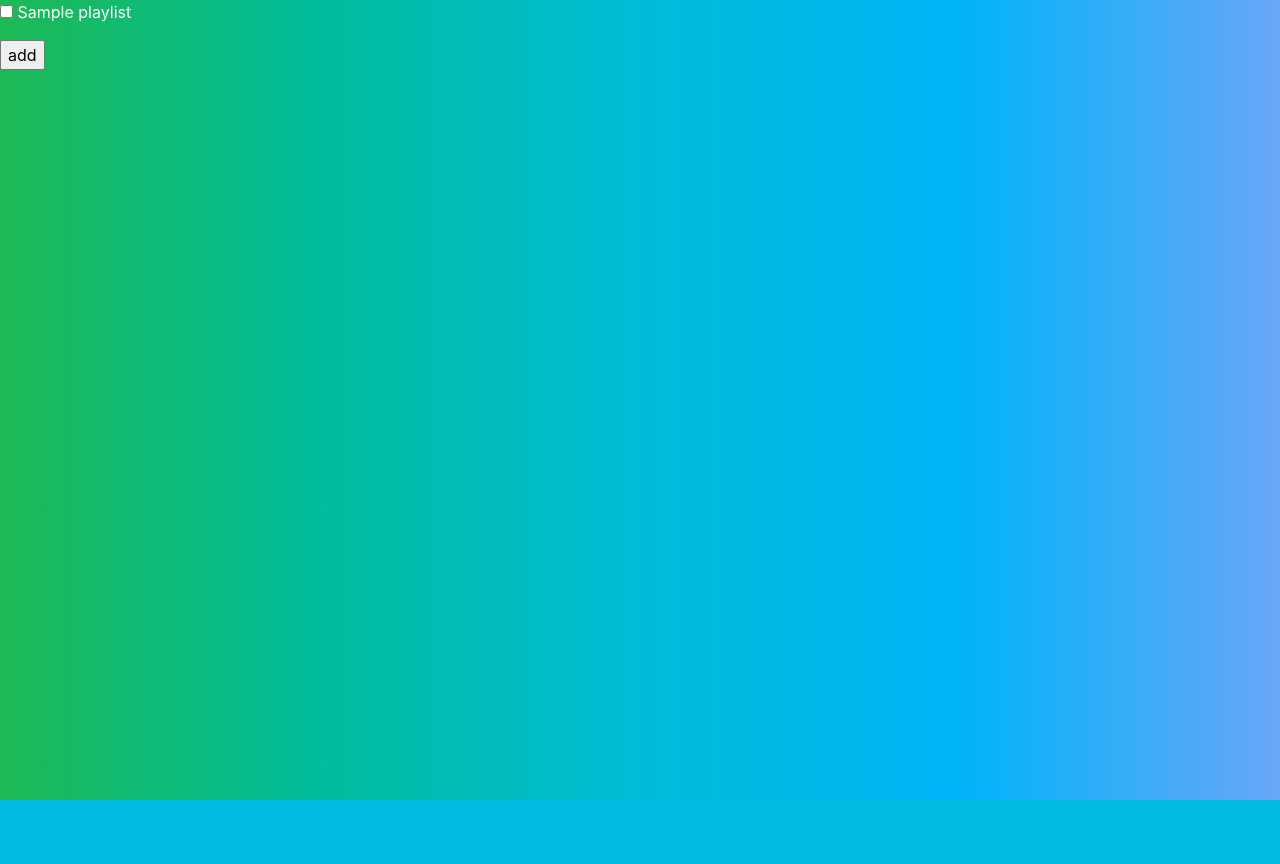
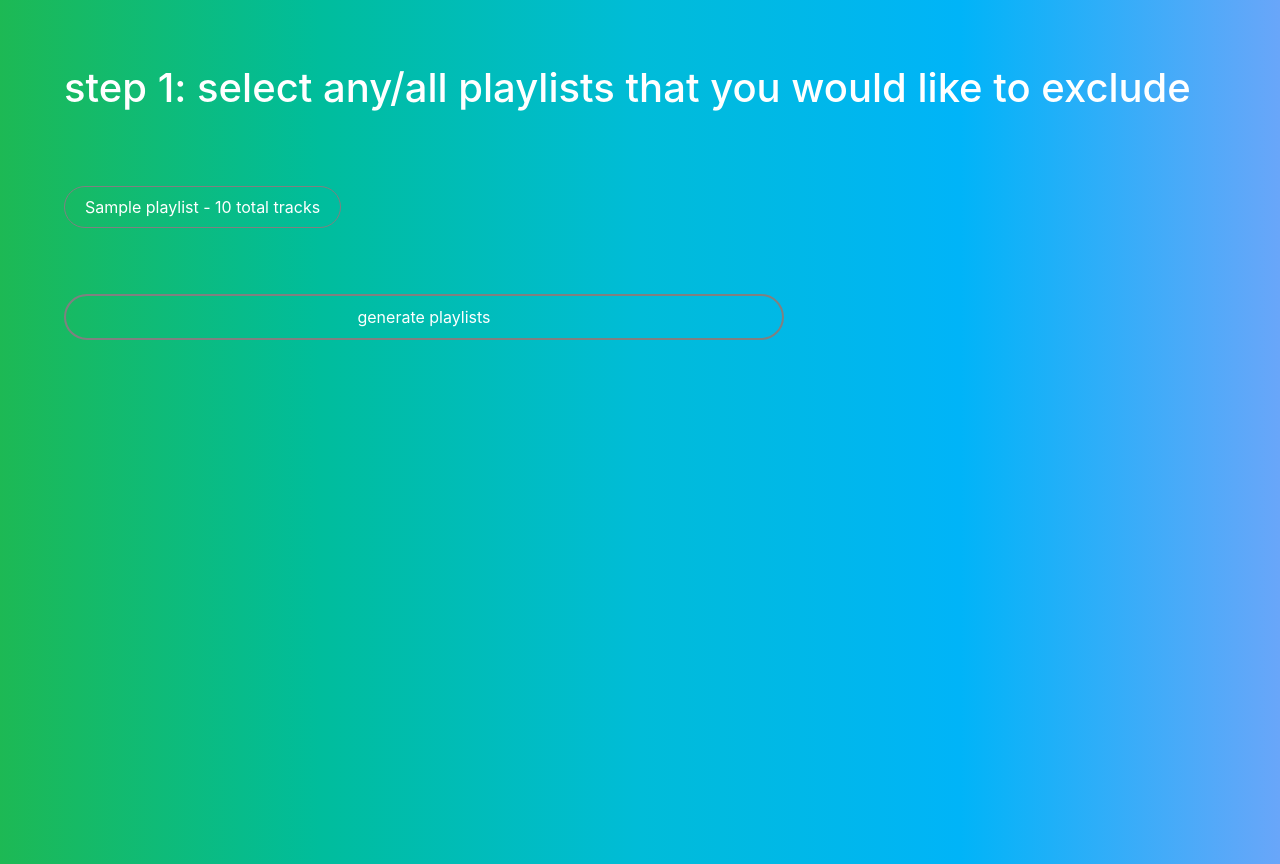
Before and after one commit to erichunzeker/monthly, a Flask app: template templates/loading.html in a window 1280 px wide. Before the commit the page ends 800 px from the top, so only its background shows below. Run offline with Flask 2, Linux system fonts and the light colour scheme; the template is opened without the code that fills it: most values are stand-ins (such as "Sample title", 1, 10 or a date in 2020); some libraries are stand-ins or nearby versions.

Commit message:
styled menu html

```diff
--- a/app.py
+++ b/app.py
@@ -45,6 +45,10 @@ def login():
 	auth_url = f'{API_BASE}/authorize?client_id={CLI_ID}&response_type=code&redirect_uri={REDIRECT_URI}&scope={SCOPE}&show_dialog={SHOW_DIALOG}'
 	return redirect(auth_url)
 
+@app.route('/apple/')
+def apple():
+	return render_template("apple.html")
+
 
 @app.route('/api_callback')
 def api_callback():
@@ -83,8 +87,8 @@ def register():
 		else:
 			ignore = []
 
-		monthly = parse_playlists(ignore)
-		return render_template('complete.html', monthly=monthly)
+		results = parse_playlists(ignore)
+		return render_template('complete.html', playlists=results)
 	return render_template('complete.html', error=error)
 
 
--- a/static/styles.css
+++ b/static/styles.css
@@ -1,5 +1,10 @@
+html {
+  height: 100%;
+}
 body {
   margin: 0;
+  min-height: 100%;
+
   background-repeat: no-repeat;
   background-attachment: fixed;
   background-image: linear-gradient(to right, #1db954, #00bd9c, #00bcd8, #00b4f8, #69a6f9);
@@ -10,8 +15,19 @@ body {
   -moz-osx-font-smoothing: grayscale;
 
 }
+
+h1 {
+  color: white;
+  font-family: -apple-system, BlinkMacSystemFont, "Segoe UI", "Roboto", "Oxygen",
+    "Ubuntu", "Cantarell", "Fira Sans", "Droid Sans", "Helvetica Neue",
+    sans-serif;
+  -webkit-font-smoothing: antialiased;
+  -moz-osx-font-smoothing: grayscale;
+  margin: 5%;
+}
+
 .App-header {
-  min-height: 100vh;
+  vertical-align: middle;
   display: flex;
   flex-direction: column;
   align-items: center;
@@ -27,6 +43,7 @@ body {
 }
 
 #spotify-link {
+  min-width: 720px;
   width: 50%;
   align-items: center;
   justify-content: left;
@@ -70,9 +87,14 @@ a:hover {
   transition: 1.0s;
 }
 
+.form-menu {
+  margin: 5%;
+}
+
 .ignore-playlists {
   width: 100%;
 }
+
 
 .playlist-name {
   display: inline-block;
@@ -83,3 +105,57 @@ a:hover {
   -webkit-font-smoothing: antialiased;
   -moz-osx-font-smoothing: grayscale;
 }
+
+.apple-notice {
+  width: 100%;
+  text-align: center;
+  vertical-align: middle;
+}
+
+label{
+  display: inline-block;
+  border: solid 1px gray;
+  color: white;
+  font-family: -apple-system, BlinkMacSystemFont, "Segoe UI", "Roboto", "Oxygen", "Ubuntu", "Cantarell", "Fira Sans", "Droid Sans", "Helvetica Neue", sans-serif;
+  -webkit-font-smoothing: antialiased;
+  -moz-osx-font-smoothing: grayscale;
+  line-height: 40px;
+  height: auto;
+  width: auto;
+  margin-top: 10px;
+  padding-left: 20px;
+  padding-right: 20px;
+  border-radius: 40px;
+  text-align: center;
+}
+
+input[type=checkbox] {
+    display: none;
+}
+
+input:checked + label {
+  background-color: #dfe6e9;
+  color: #b2bec3;
+  text-decoration: line-through;
+}
+
+.generate-button {
+  color: white;
+  font-family: -apple-system, BlinkMacSystemFont, "Segoe UI", "Roboto", "Oxygen", "Ubuntu", "Cantarell", "Fira Sans", "Droid Sans", "Helvetica Neue", sans-serif;
+  -webkit-font-smoothing: antialiased;
+  -moz-osx-font-smoothing: grayscale;
+  background-color: transparent;
+  border: 2px solid grey;
+  border-radius: 40px;
+  width: 100%;
+  margin-top: 5%;
+  max-width: 720px;
+  line-height: 40px;
+}
+
+.generate-button:hover {
+  background-color: #33d9b2;
+  border: 2px solid #33d9b2;
+  color: white;
+  transition: 1.0s;
+}
--- /dev/null
+++ b/templates/apple.html
@@ -0,0 +1,6 @@
+{% extends "layout.html" %}
+{% block content %}
+
+<h1 class="apple-notice">apple music coming soon</h1>
+
+{% endblock %}
--- a/templates/complete.html
+++ b/templates/complete.html
@@ -1,4 +1,8 @@
 {% extends "layout.html" %}
 {% block content %}
-<p>{{ monthly }}</p>
+    {% for playlist in playlists %}
+        <a href="{{ playlist['external_urls']['spotify'] }}">{{ playlist['name'] }}</a>
+        <br/>
+        <br/>
+    {%  endfor %}
 {% endblock %}
--- a/templates/loading.html
+++ b/templates/loading.html
@@ -1,13 +1,16 @@
 {% extends "layout.html" %}
 {% block content %}
-<form action="{{ url_for('register') }}" method="post">
+
+<h1>step 1: select any/all playlists that you would like to exclude</h1>
+<form class="form-menu" action="{{ url_for('register') }}" method="post">
     {%  for playlist in all_playlists %}
         <div class="ignore-playlists">
-            <input type="checkbox" name="checked" value="{{ playlist['name'] }}"/>
-            <p class="playlist-name">{{ playlist['name'] }}</p>
+            <input id="{{ playlist['name'] }}" type="checkbox" name="checked" value="{{ playlist['name'] }}"/>
+{#            <p class="playlist-name">{{ playlist['name'] }}</p>#}
+            <label for="{{ playlist['name'] }}">{{ playlist['name'] }} - {{ playlist['tracks']['total']}} total tracks</label>
             <br/>
         </div>
     {% endfor %}
-    <input type="submit" value="add">
+    <input class="generate-button" type="submit" value="generate playlists">
 </form>
 {% endblock %}
--- /dev/null
+++ b/user.py
@@ -0,0 +1,5 @@
+class User:
+	def __init__(self, token, username):
+		self.token = token
+		self.username = username
+		self.all_playlists = None
```
Also changed, not shown: templates/index.html (+7 -5 lines).
